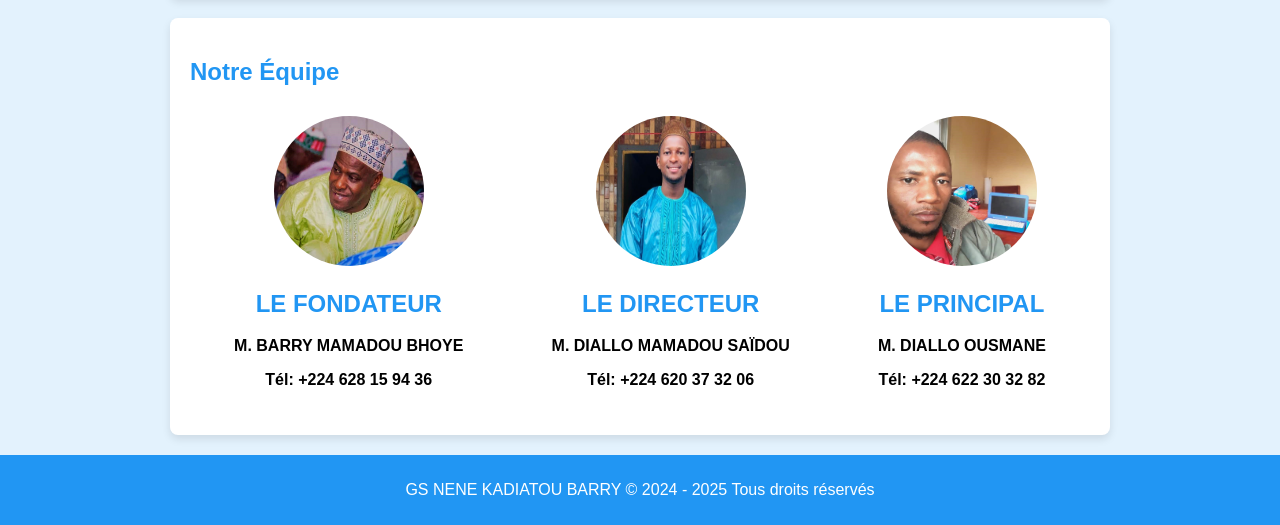
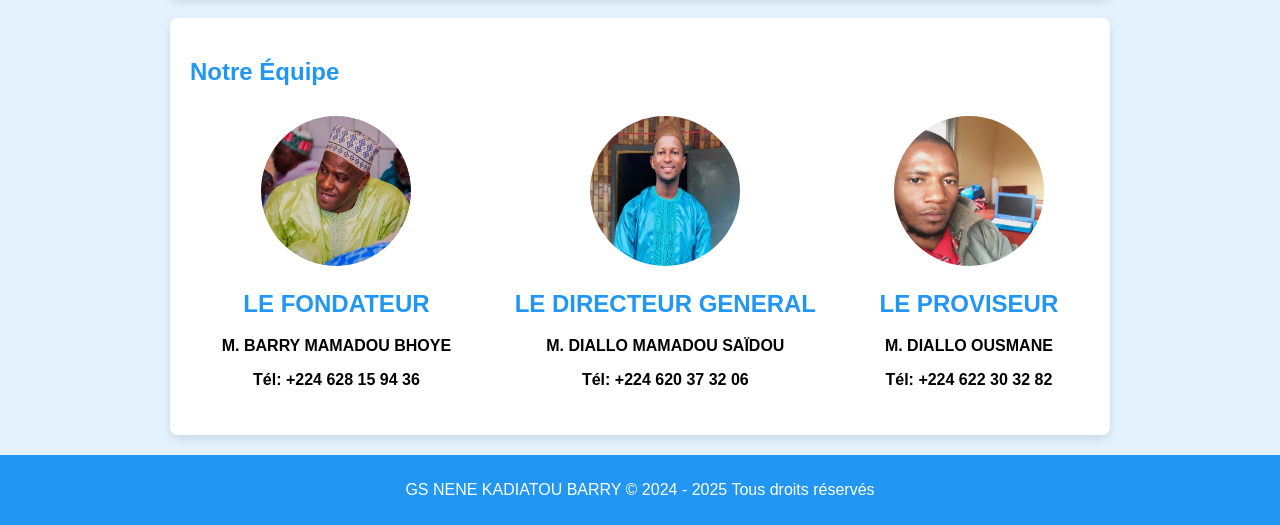
Before and after one commit to gsnkb/site-web-gsnkb, a plain HTML site: page index.html in a window 1280 px wide. Shown: the part 910-1435 px from the top of the page. Drawn offline with Linux system fonts and the light colour scheme.

Commit message:
Update index.html

```diff
--- a/index.html
+++ b/index.html
@@ -60,13 +60,13 @@
             </div>
             <div class="member">
                 <img src="directeur.jpg" alt="Directeur">
-                <h2>LE DIRECTEUR</h2>
+                <h2>LE DIRECTEUR GENERAL</h2>
                 <p>M. DIALLO MAMADOU SAÏDOU</p>
                 <p>Tél: +224 620 37 32 06</p>
             </div>
             <div class="member">
                 <img src="principal.jpg" alt="Directeur">
-                <h2>LE PRINCIPAL</h2>
+                <h2>LE PROVISEUR</h2>
                 <p>M. DIALLO OUSMANE</p>
                 <p>Tél: +224 622 30 32 82</p>
             </div>
```
